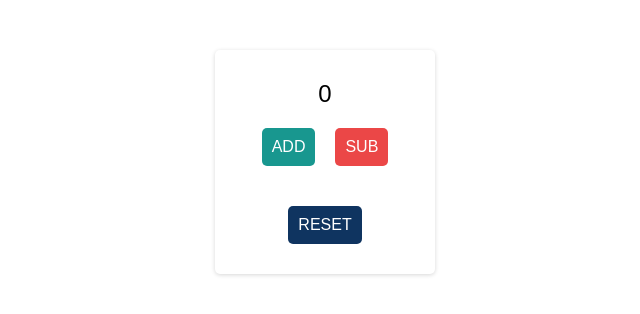
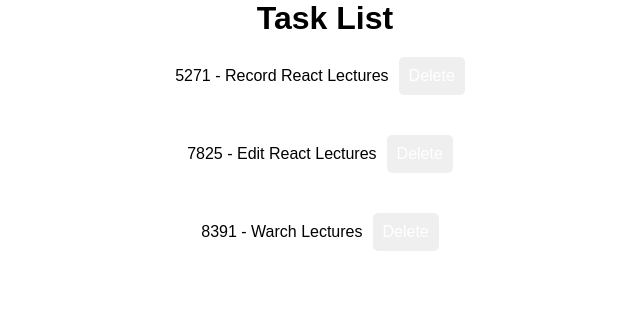
Before and after one commit to mfirmanakbar/taskmate, a React (Create React App) app: page / in a window 1280 px wide. Shown: the top 314 px of the page, without its empty margins (315-955 px from the left). Built offline with nearby package versions, Linux system fonts and the light colour scheme.

Commit message:
add use state array

```diff
--- a/src/App.js
+++ b/src/App.js
@@ -2,35 +2,25 @@ import { useState } from 'react';
 import './App.css';
 
 export default function App() {
-  const [count, setCount] = useState(0);
-
-  function handleAdd() {
-    setCount(count + 1);
-  }
-
-  function handleSub() {
-    setCount(count - 1);
-  }
-
-  function handleReset() {
-    setCount(0);
-  }
+  const [tasks, setTasks] = useState(
+    [
+      {id: 5271, name: "Record React Lectures", completed: true},
+      {id: 7825, name: "Edit React Lectures", completed: false},
+      {id: 8391, name: "Warch Lectures", completed: false}
+    ]
+  );
 
   return (
    <div className='App'>
-    <div className='box'>
-      <p>{count}</p>
-
-      <button onClick={handleAdd} className='add'>ADD</button>
-      <button onClick={handleSub} className='sub'>SUB</button>
-      <button onClick={handleReset} className='reset'>RESET</button>
-
-      {/* or we also can use anonymous function */}
-      {/* <button onClick={() => setCount(count + 1)} className='add'>ADD</button>
-      <button onClick={() => setCount(count - 1)} className='sub'>SUB</button>
-      <button onClick={() => setCount(0)} className='reset'>RESET</button> */}
-
-    </div>
+    <h1>Task List</h1>
+    <ul>
+      {tasks.map((task) => (
+        <li key={task.id}>
+          <span>{task.id} - {task.name}</span>
+          <button className='delete'>Delete</button>
+        </li>
+      ))}
+    </ul>
    </div>
   )
 }
```
